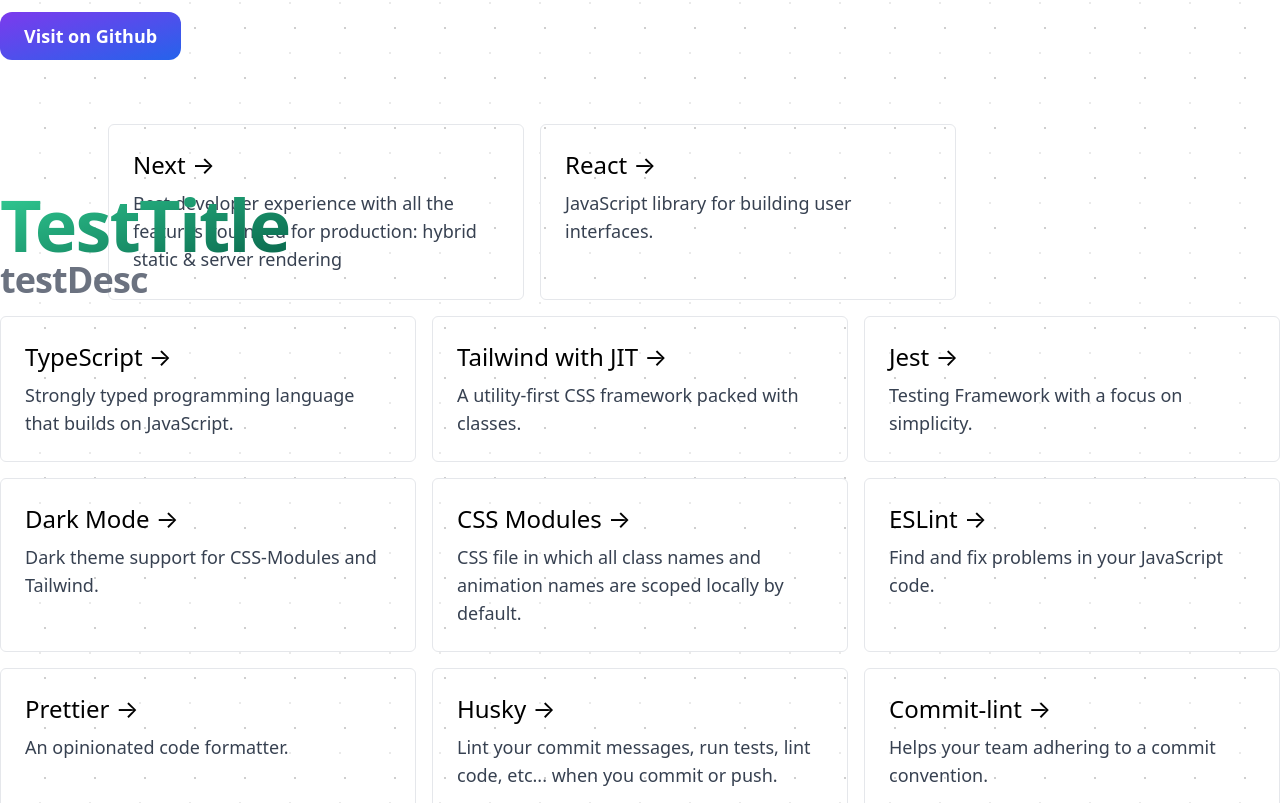
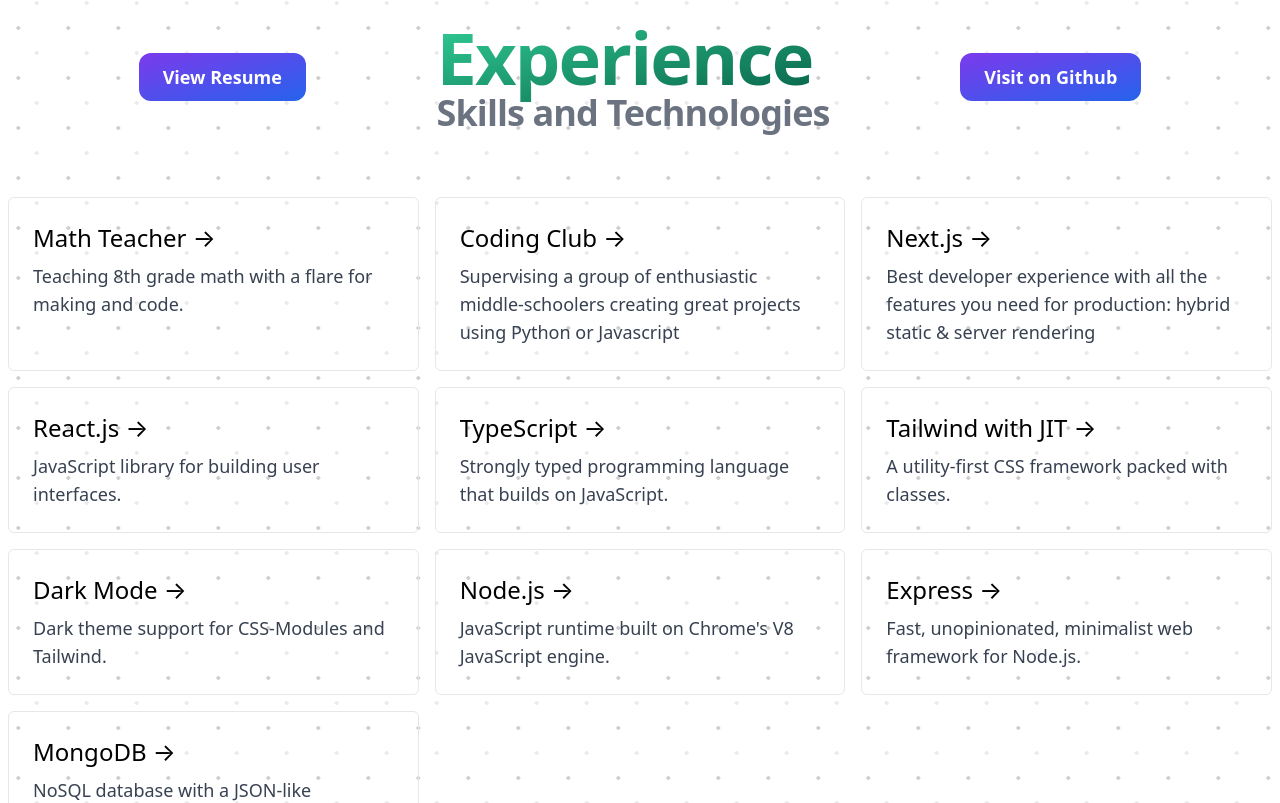
Before and after one commit to mysticfalconvt/newPortfolio, a Next.js app: page / in a window 1280 px wide. Shown: the part 297-1100 px from the top of the page. Built offline with nearby package versions, Linux system fonts and the light colour scheme; what @tailwindcss/typography would draw is missing.

Commit message:
chore: basic layout
Created basic layout of site.  Good enough for intor use

```diff
--- a/src/components/atoms/title/title.module.css
+++ b/src/components/atoms/title/title.module.css
@@ -1,5 +1,5 @@
 .header {
-  @apply relative max-w-screen-lg xl:max-w-screen-xl mx-auto pt-16;
+  @apply flex flex-col place-content-evenly;
 }
 
 .topTitle {
@@ -15,7 +15,7 @@
 }
 
 .title {
-  @apply text-6xl lg:text-7xl leading-none font-extrabold tracking-tight mb-8 sm:mb-10 text-transparent bg-clip-text bg-gradient-to-br from-green-400 to-green-800;
+  @apply text-6xl lg:text-7xl font-extrabold tracking-tight mb-8 sm:mb-10 text-transparent bg-clip-text bg-gradient-to-br from-green-400 to-green-800;
 }
 
 .description {
@@ -25,33 +25,3 @@
 :global(.dark) .description {
   @apply text-gray-300;
 }
-
-.code {
-  @apply font-mono text-purple-500 font-bold;
-}
-
-.copy {
-  @apply max-w-screen-lg xl:max-w-screen-xl mx-auto;
-}
-
-.copyInner {
-  @apply sm:flex sm:space-x-6 space-y-4 sm:space-y-0 items-center;
-}
-
-.themeButton {
-  @apply absolute top-12 right-12 opacity-75;
-  animation: bounce 8s cubic-bezier(0.4, 0, 0.2, 1) infinite;
-}
-
-.themeButtonEmoji {
-  @apply text-7xl;
-}
-
-@keyframes bounce {
-  40% {
-    -webkit-animation-timing-function: cubic-bezier(0.4, 0, 0.2, 1);
-    animation-timing-function: cubic-bezier(0.4, 0, 0.2, 1);
-    -webkit-transform: translateY(25px) rotate(-1deg);
-    transform: translateY(25px) rotate(-1deg);
-  }
-}
--- a/src/components/molecules/header/header.tsx
+++ b/src/components/molecules/header/header.tsx
@@ -14,7 +14,9 @@
       <p className={styles.description}>
         Full-Stack Software Engineer with a passion for{" "}
         <code className={styles.code}>Teaching</code>,{" and "}
-        <code className={styles.code}>Learning</code>.
+        <code className={styles.code}>Learning</code>. I have turned every job
+        that I have ever had into a{" "}
+        <code className={styles.code}>software project</code>.
       </p>
       <button
         className={styles.themeButton}
--- a/src/components/organisms/layout/layout.module.css
+++ b/src/components/organisms/layout/layout.module.css
@@ -1,17 +1,20 @@
 .layout {
   @apply px-4 min-h-screen sm:px-0 space-y-16 w-full;
-  background-image: radial-gradient(hsla(0, 0%, 25%, 0.25) 1px, transparent 0),
-    radial-gradient(hsla(0, 0%, 20%, 0.1) 1px, transparent 0);
+  background-image: radial-gradient(hsla(0, 0%, 25%, 0.25) 2px, transparent 0),
+    radial-gradient(hsla(0, 0%, 20%, 0.1) 2px, transparent 0);
   background-size: 50px 50px;
   background-position: 0 0, 25px 25px;
   -webkit-animation: slide 2s linear infinite;
-  animation: slide 4s linear infinite;
+  animation: slide 3s linear infinite;
+}
+.content {
+  @apply container mx-auto px-4 sm:px-2;
 }
 
 :global(.dark) .layout {
   @apply bg-black;
-  background-image: radial-gradient(hsla(0, 0%, 84%, 0.25) 1px, transparent 0),
-    radial-gradient(hsla(0, 0%, 65%, 0.2) 1px, transparent 0);
+  background-image: radial-gradient(hsla(0, 0%, 84%, 0.15) 2px, transparent 0),
+    radial-gradient(hsla(0, 0%, 65%, 0.1) 2px, transparent 0);
 }
 
 @keyframes slide {
--- a/src/components/organisms/layout/layout.tsx
+++ b/src/components/organisms/layout/layout.tsx
@@ -7,9 +7,11 @@
 const Layout: FC = ({ children }) => {
   return (
     <div className={styles.layout}>
-      <Header />
-      <main>{children}</main>
-      <Footer />
+      <div className={styles.content}>
+        <Header />
+        <main>{children}</main>
+        <Footer />
+      </div>
     </div>
   );
 };
--- a/src/pages/index.module.css
+++ b/src/pages/index.module.css
@@ -1,5 +1,5 @@
 .copy {
-  @apply max-w-screen-lg xl:max-w-screen-xl mx-auto;
+  @apply max-w-screen-lg xl:max-w-screen-xl mx-auto flex flex-row place-content-evenly;
 }
 
 .copyInner {
--- a/src/pages/index.tsx
+++ b/src/pages/index.tsx
@@ -8,13 +8,24 @@
 
 const features: FeatureProps[] = [
   {
-    title: "Next",
+    title: "Math Teacher",
+    description: "Teaching 8th grade math with a flare for making and code.",
+    link: "https://boskind.tech/blog/tinkercad-in-math-class",
+  },
+  {
+    title: "Coding Club",
+    description:
+      "Supervising a group of enthusiastic middle-schoolers creating great projects using Python or Javascript",
+    link: "https://textbasedstarter-1.grimgarbage.repl.co/",
+  },
+  {
+    title: "Next.js",
     description:
       "Best developer experience with all the features you need for production: hybrid static & server rendering",
     link: "https://nextjs.org/",
   },
   {
-    title: "React",
+    title: "React.js",
     description: "JavaScript library for building user interfaces.",
     link: "https://reactjs.org/",
   },
@@ -30,47 +41,24 @@
     link: "https://tailwindcss.com/",
   },
   {
-    title: "Jest",
-    description: "Testing Framework with a focus on simplicity.",
-    link: "https://jestjs.io/",
-  },
-  {
     title: "Dark Mode",
     description: "Dark theme support for CSS-Modules and Tailwind.",
     link: "https://tailwindcss.com/docs/dark-mode",
   },
   {
-    title: "CSS Modules",
-    description:
-      "CSS file in which all class names and animation names are scoped locally by default.",
-    link: "https://github.com/css-modules/css-modules",
+    title: "Node.js",
+    description: "JavaScript runtime built on Chrome's V8 JavaScript engine.",
+    link: "https://nodejs.org/",
   },
   {
-    title: "ESLint",
-    description: "Find and fix problems in your JavaScript code.",
-    link: "https://eslint.org/",
+    title: "Express",
+    description: "Fast, unopinionated, minimalist web framework for Node.js.",
+    link: "https://expressjs.com/",
   },
   {
-    title: "Prettier",
-    description: "An opinionated code formatter.",
-    link: "https://prettier.io/",
-  },
-  {
-    title: "Husky",
-    description:
-      "Lint your commit messages, run tests, lint code, etc... when you commit or push.",
-    link: "https://github.com/typicode/husky",
-  },
-  {
-    title: "Commit-lint",
-    description: "Helps your team adhering to a commit convention.",
-    link: "https://github.com/conventional-changelog/commitlint",
-  },
-  {
-    title: "Atomic design",
-    description:
-      "We’re not designing pages, we’re designing systems of components.",
-    link: "https://bradfrost.com/blog/post/atomic-web-design/",
+    title: "MongoDB",
+    description: "NoSQL database with a JSON-like document schema.",
+    link: "https://www.mongodb.com/",
   },
 ];
 
@@ -87,13 +75,18 @@
       </Head>
       <section className={styles.copy}>
         <div className={styles.copyInner}>
+          <a href="/Resume.pdf">
+            <Button>View Resume</Button>
+          </a>
+        </div>
+        <Title title="Experience" description="Skills and Technologies"></Title>
+        <div className={styles.copyInner}>
           <a href="https://github.com/mysticfalconvt">
             <Button>Visit on Github</Button>
           </a>
         </div>
       </section>
       <section className={styles.features}>
-        <Title title="TestTitle" description="testDesc"></Title>
         {features.map((f) => (
           <div key={f.title} className={styles.feature}>
             <Feature {...f} />
```
Also changed, not shown: 2 other files (tests, documents, lock files or other folders).
